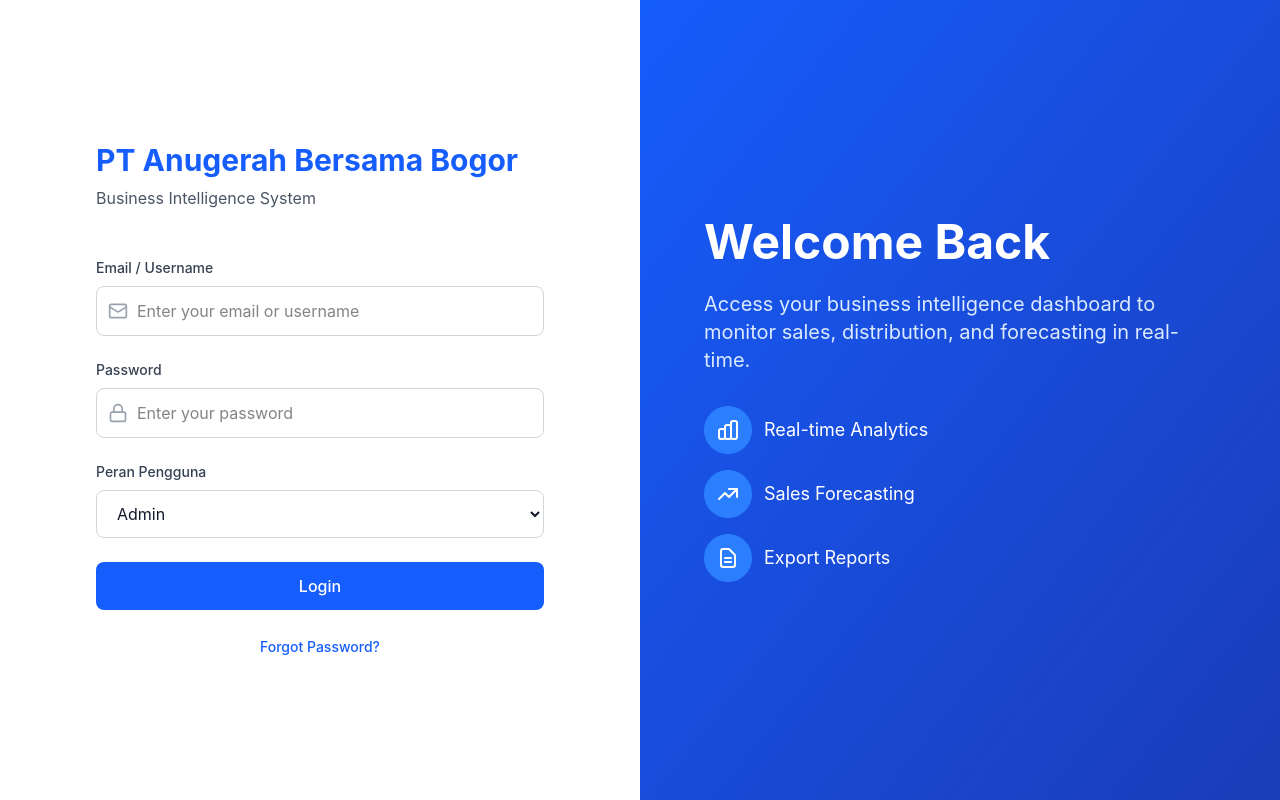
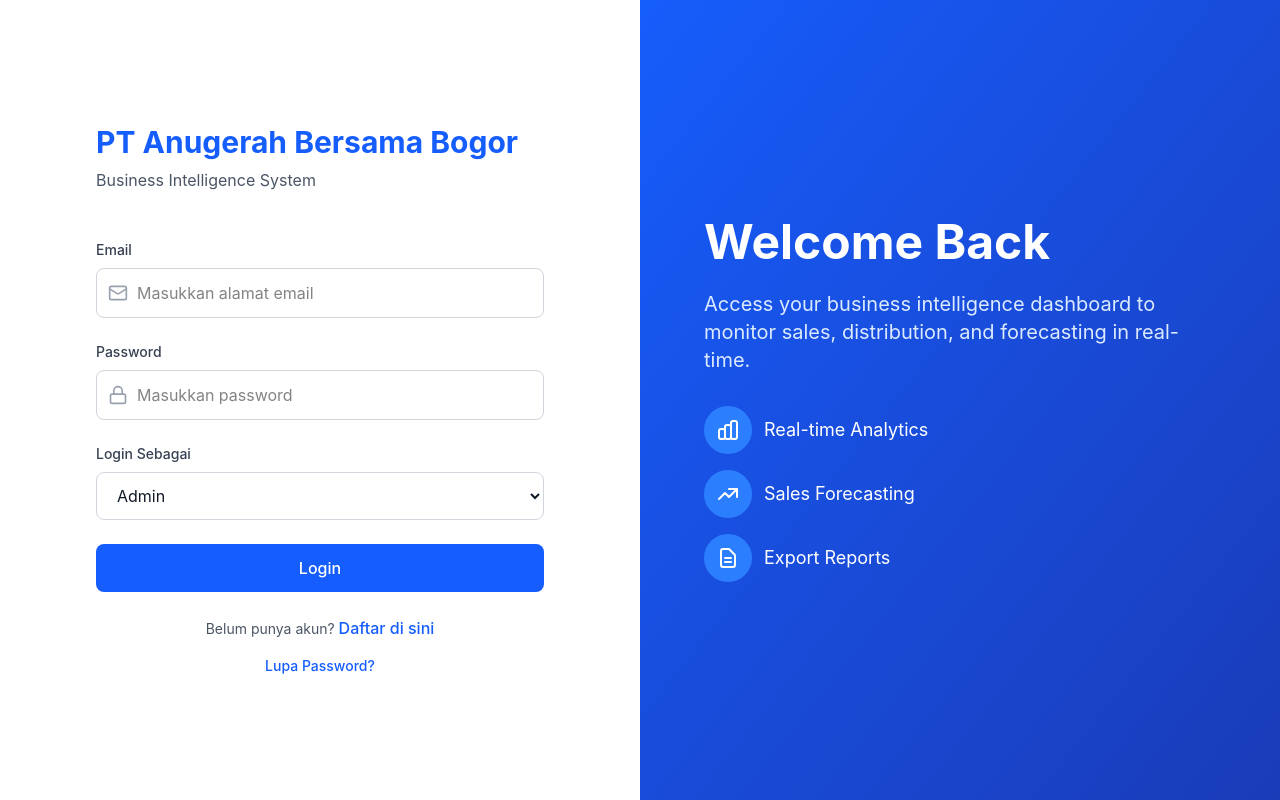
Before and after one commit to atriadha99/Login-and-Admin-Dashboard, a React (Vite) app: page / in a window 1280 px wide. Built offline with nearby package versions, Linux system fonts and the light colour scheme; no server answers.

Commit message:
fix: hardening auth and export engines for demo"

```diff
--- a/src/app/pages/LoginPage.tsx
+++ b/src/app/pages/LoginPage.tsx
@@ -1,9 +1,11 @@
 import { useState } from 'react';
 import { useNavigate } from 'react-router';
-import { Lock, Mail } from 'lucide-react';
+import { Lock, Mail, User } from 'lucide-react';
 import { toast } from 'sonner';
 
 export default function LoginPage() {
+  const [isLogin, setIsLogin] = useState(true);
+  const [name, setName] = useState('');
   const [email, setEmail] = useState('');
   const [password, setPassword] = useState('');
   const [role, setRole] = useState<'Admin' | 'Pemimpin'>('Admin');
@@ -22,7 +24,15 @@ export default function LoginPage() {
       ],
     };
 
-    const validUsers = credentials[role];
+    // Ambil data user yang mendaftar via form Register (jika ada)
+    const registeredUsers = JSON.parse(window.localStorage.getItem('abb-registered-users') || '[]');
+
+    // Gabungkan user bawaan dengan user hasil register yang rolenya sesuai
+    const validUsers = [
+      ...credentials[role],
+      ...registeredUsers.filter((u: any) => u.role === role)
+    ];
+
     const currentUser = validUsers.find(u => u.email === email.trim().toLowerCase() && u.password === password);
 
     if (!currentUser) {
@@ -34,6 +44,38 @@ export default function LoginPage() {
     window.localStorage.setItem('abb-user', currentUser.name);
     toast.success('Login berhasil. Mengalihkan ke dashboard...');
     navigate('/dashboard');
+  };
+
+  const handleRegister = (e: React.FormEvent) => {
+    e.preventDefault();
+
+    if (!name.trim() || !email.trim() || !password) {
+      toast.error('Semua kolom wajib diisi.');
+      return;
+    }
+
+    const registeredUsers = JSON.parse(window.localStorage.getItem('abb-registered-users') || '[]');
+
+    // Cek apakah email sudah terdaftar
+    const isEmailExists = registeredUsers.some((u: any) => u.email === email.trim().toLowerCase()) ||
+                          email.trim().toLowerCase() === 'admin@ptabb.id' ||
+                          email.trim().toLowerCase() === 'dosen@unpam.id';
+
+    if (isEmailExists) {
+      toast.error('Email ini sudah terdaftar. Silakan gunakan email lain.');
+      return;
+    }
+
+    const newUser = {
+      name: name.trim(),
+      email: email.trim().toLowerCase(),
+      password,
+      role
+    };
+
+    window.localStorage.setItem('abb-registered-users', JSON.stringify([...registeredUsers, newUser]));
+    toast.success('Registrasi berhasil! Silakan login dengan akun baru Anda.');
+    setIsLogin(true); // Kembali ke mode login
   };
 
   const handleForgotPassword = () => {
@@ -51,11 +93,31 @@ export default function LoginPage() {
             <p className="text-gray-600 mt-2">Business Intelligence System</p>
           </div>
 
-          {/* Login Form */}
-          <form onSubmit={handleLogin} className="space-y-6">
+          {/* Dynamic Form: Login / Register */}
+          <form onSubmit={isLogin ? handleLogin : handleRegister} className="space-y-6">
+            {!isLogin && (
+              <div>
+                <label htmlFor="name" className="block text-sm font-medium text-gray-700 mb-2">
+                  Nama Lengkap
+                </label>
+                <div className="relative">
+                  <User className="absolute left-3 top-1/2 -translate-y-1/2 text-gray-400" size={20} />
+                  <input
+                    id="name"
+                    type="text"
+                    value={name}
+                    onChange={(e) => setName(e.target.value)}
+                    className="w-full pl-10 pr-4 py-3 border border-gray-300 rounded-lg focus:outline-none focus:ring-2 focus:ring-blue-500"
+                    placeholder="Masukkan nama lengkap Anda"
+                    required={!isLogin}
+                  />
+                </div>
+              </div>
+            )}
+
             <div>
               <label htmlFor="email" className="block text-sm font-medium text-gray-700 mb-2">
-                Email / Username
+                Email
               </label>
               <div className="relative">
                 <Mail className="absolute left-3 top-1/2 -translate-y-1/2 text-gray-400" size={20} />
@@ -65,7 +127,7 @@ export default function LoginPage() {
                   value={email}
                   onChange={(e) => setEmail(e.target.value)}
                   className="w-full pl-10 pr-4 py-3 border border-gray-300 rounded-lg focus:outline-none focus:ring-2 focus:ring-blue-500"
-                  placeholder="Enter your email or username"
+                  placeholder="Masukkan alamat email"
                   required
                 />
               </div>
@@ -73,7 +135,7 @@ export default function LoginPage() {
 
             <div>
               <label htmlFor="password" className="block text-sm font-medium text-gray-700 mb-2">
-                Password
+                {isLogin ? 'Password' : 'Buat Password'}
               </label>
               <div className="relative">
                 <Lock className="absolute left-3 top-1/2 -translate-y-1/2 text-gray-400" size={20} />
@@ -83,7 +145,7 @@ export default function LoginPage() {
                   value={password}
                   onChange={(e) => setPassword(e.target.value)}
                   className="w-full pl-10 pr-4 py-3 border border-gray-300 rounded-lg focus:outline-none focus:ring-2 focus:ring-blue-500"
-                  placeholder="Enter your password"
+                  placeholder={isLogin ? "Masukkan password" : "Minimal 6 karakter"}
                   required
                 />
               </div>
@@ -91,7 +153,7 @@ export default function LoginPage() {
 
             <div>
               <label htmlFor="role" className="block text-sm font-medium text-gray-700 mb-2">
-                Peran Pengguna
+                {isLogin ? 'Login Sebagai' : 'Daftar Sebagai'}
               </label>
               <select
                 id="role"
@@ -108,18 +170,26 @@ export default function LoginPage() {
               type="submit"
               className="w-full bg-blue-600 text-white py-3 rounded-lg hover:bg-blue-700 transition-colors font-medium"
             >
-              Login
+              {isLogin ? 'Login' : 'Daftar Sekarang'}
             </button>
           </form>
 
-          <div className="mt-6 text-center">
-            <button
-              type="button"
-              onClick={handleForgotPassword}
-              className="text-sm text-blue-600 hover:underline"
-            >
-              Forgot Password?
-            </button>
+          <div className="mt-6 text-center space-y-4">
+            <div className="text-sm text-gray-600">
+              {isLogin ? "Belum punya akun? " : "Sudah punya akun? "}
+              <button
+                type="button"
+                onClick={() => setIsLogin(!isLogin)}
+                className="text-blue-600 font-medium hover:underline"
+              >
+                {isLogin ? "Daftar di sini" : "Login di sini"}
+              </button>
+            </div>
+            {isLogin && (
+              <button type="button" onClick={handleForgotPassword} className="text-sm text-blue-600 hover:underline block w-full">
+                Lupa Password?
+              </button>
+            )}
           </div>
         </div>
       </div>
```
